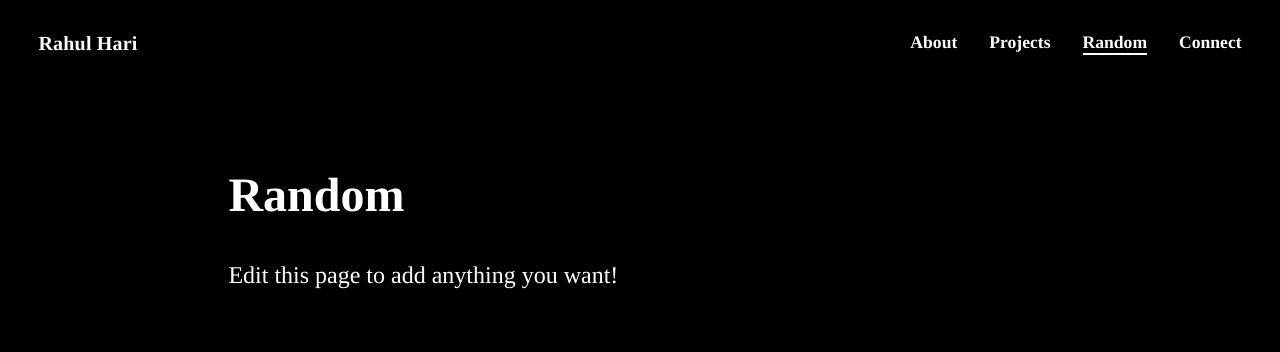
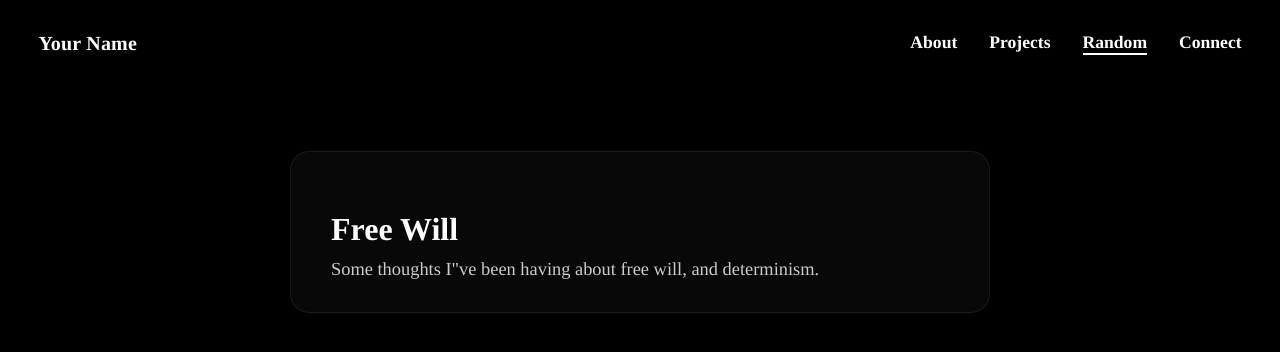
Before and after one commit to rahulharikumarr/rahulharikumarr.github.io, a React (Vite) app: page /random in a window 1280 px wide. Shown: the top 352 px of the page. Built offline with nearby package versions, Linux system fonts and the light colour scheme.

Commit message:
created blog functionality for random tab

```diff
--- a/src/App.css
+++ b/src/App.css
@@ -690,3 +690,65 @@ body, html, #root, .app-root {
   border-radius: 12px;
   box-shadow: 0 2px 16px 0 rgba(0,0,0,0.12);
 }
+
+.blog-list {
+  display: flex;
+  flex-direction: column;
+  gap: 2rem;
+  max-width: 700px;
+  margin: 0 auto;
+  padding: 2rem 0;
+}
+
+.blog-card {
+  display: block;
+  background: rgba(255,255,255,0.03);
+  border: 1px solid rgba(255,255,255,0.08);
+  border-radius: 1.2rem;
+  padding: 2rem 2.5rem;
+  color: #fff;
+  text-decoration: none;
+  transition: box-shadow 0.2s, border 0.2s, transform 0.2s;
+  box-shadow: 0 2px 16px 0 rgba(0,0,0,0.10);
+}
+
+.blog-card:hover {
+  border: 1.5px solid #fff;
+  box-shadow: 0 4px 32px 0 rgba(0,0,0,0.18);
+  transform: translateY(-2px) scale(1.01);
+}
+
+.blog-card h2 {
+  font-size: 2rem;
+  margin-bottom: 0.7rem;
+  font-family: 'Tinos', serif;
+}
+
+.blog-card p {
+  font-size: 1.15rem;
+  color: #ccc;
+  margin: 0;
+}
+
+.blog-post {
+  max-width: 700px;
+  margin: 3rem auto 2rem auto;
+  padding: 2.5rem 2rem;
+  background: rgba(255,255,255,0.02);
+  border-radius: 1.2rem;
+  border: 1px solid rgba(255,255,255,0.08);
+  color: #fff;
+  box-shadow: 0 2px 16px 0 rgba(0,0,0,0.10);
+}
+
+.blog-post h1 {
+  font-size: 2.5rem;
+  margin-bottom: 1.5rem;
+  font-family: 'Tinos', serif;
+}
+
+.blog-post p {
+  font-size: 1.2rem;
+  line-height: 1.7;
+  margin-bottom: 1.2rem;
+}
--- a/src/App.jsx
+++ b/src/App.jsx
@@ -3,6 +3,7 @@ import About from './pages/About';
 import Projects from './pages/Projects';
 import Random from './pages/Random';
 import Connect from './pages/Connect';
+import BlogPost from './pages/BlogPost';
 
 const navItems = [
   { name: 'About', path: '/about' },
@@ -14,7 +15,7 @@ const navItems = [
 function Navbar() {
   return (
     <nav className="navbar">
-      <div className="navbar__brand">Rahul Hari</div>
+      <div className="navbar__brand">Your Name</div>
       <div className="navbar__links">
         {navItems.map((item) => (
           <NavLink
@@ -41,6 +42,7 @@ export default function App() {
           <Route path="/about" element={<About />} />
           <Route path="/projects" element={<Projects />} />
           <Route path="/random" element={<Random />} />
+          <Route path="/random/:slug" element={<BlogPost />} />
           <Route path="/connect" element={<Connect />} />
           <Route path="*" element={<About />} />
         </Routes>
--- /dev/null
+++ b/src/data/blogs.js
@@ -0,0 +1,8 @@
+export const blogs = [
+  {
+    slug: 'my-first-blog',
+    title: 'Free Will',
+    preview: 'Some thoughts I"ve been having about free will, and determinism.',
+    component: () => import('../pages/blogs/MyFirstBlog.jsx'),
+  },
+];
--- /dev/null
+++ b/src/pages/BlogPost.jsx
@@ -0,0 +1,18 @@
+import React from 'react';
+import { useParams } from 'react-router-dom';
+import { blogs } from '../data/blogs';
+
+export default function BlogPost() {
+  const { slug } = useParams();
+  const blog = blogs.find(b => b.slug === slug);
+
+  if (!blog) return <div className="blog-post"><h1>Blog not found.</h1></div>;
+
+  const BlogComponent = React.lazy(blog.component);
+
+  return (
+    <React.Suspense fallback={<div className="blog-post"><h1>Loading...</h1></div>}>
+      <BlogComponent />
+    </React.Suspense>
+  );
+}
--- a/src/pages/Random.jsx
+++ b/src/pages/Random.jsx
@@ -1,8 +1,15 @@
+import { Link } from 'react-router-dom';
+import { blogs } from '../data/blogs';
+
 export default function Random() {
   return (
-    <div className="placeholder">
-      <h1>Random</h1>
-      <p>Edit this page to add anything you want!</p>
+    <div className="blog-list">
+      {blogs.map(blog => (
+        <Link to={`/random/${blog.slug}`} className="blog-card" key={blog.slug}>
+          <h2>{blog.title}</h2>
+          <p>{blog.preview}</p>
+        </Link>
+      ))}
     </div>
   );
 }
--- /dev/null
+++ b/src/pages/blogs/MyFirstBlog.jsx
@@ -0,0 +1,16 @@
+export default function MyFirstBlog() {
+  return (
+    <div className="blog-post">
+      <h1>Free Will</h1>
+      <p>
+        Welcome to my first blog post! This is where you can write about anything you like—your thoughts, experiences, or something you learned recently.
+      </p>
+      <p>
+        You can edit this file (<code>src/pages/blogs/MyFirstBlog.jsx</code>) to change the content, add images, code snippets, or anything else you want to share.
+      </p>
+      <p>
+        Happy blogging!
+      </p>
+    </div>
+  );
+}
```
